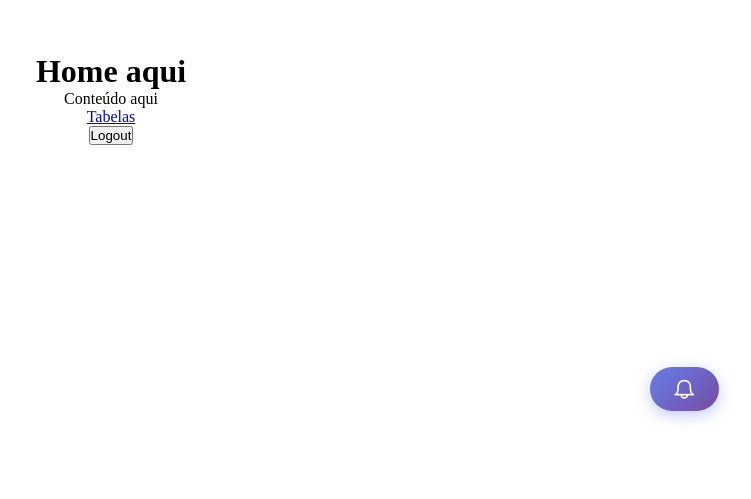
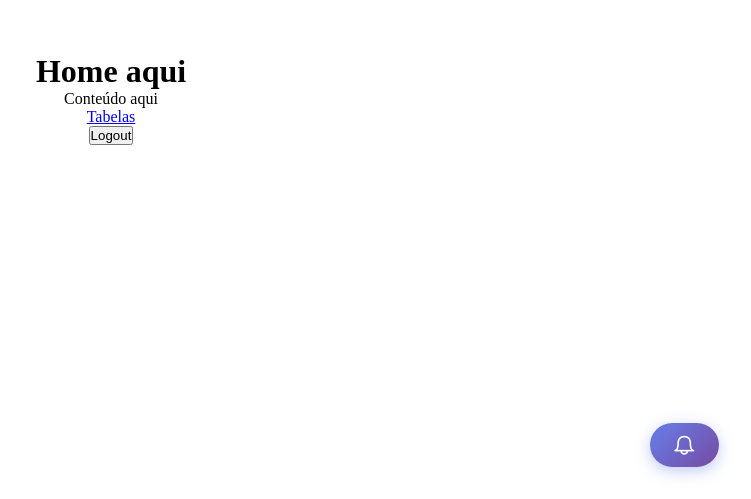
Before and after one commit to AndrewGPFranco/synch-ui, a Vue app: page / in a window 1280 px wide. Shown: the part 301-800 px from the top of the page, without its empty margins (529-1280 px from the left). Built offline with nearby package versions, Linux system fonts and the light colour scheme; no server answers; sample sign-in values are in the browser's storage.

Commit message:
feat: melhorando exibição do ícone de notificações caso esteja na home

```diff
--- a/src/components/Global/ActionsButton.vue
+++ b/src/components/Global/ActionsButton.vue
@@ -1,6 +1,6 @@
 <template>
   <section class="actions">
-    <button class="button-notifications">
+    <button class="button-notifications" :class="{ isHome: isHome }">
       <div class="notification-icon-wrapper">
         <i class="pi pi-bell notification-icon"></i>
         <span class="notification-badge" v-if="hasNotification" :class="{ pulse: hasNotification }">
@@ -37,7 +37,6 @@ const isHome = computed(() => route.name === 'home')
 const amountNotification = computed(() => notificationStore.notifications.length)
 const hasNotification = computed(() => notificationStore.notifications.length > 0)
 
-
 const getNotifications = async () => {
   await notificationStore.getNotificationsUser()
 }
@@ -62,6 +61,10 @@ const goHome = () => {
   align-items: center;
   justify-content: space-between;
   flex-direction: column;
+
+  .isHome {
+    bottom: 2rem !important;
+  }
 
   .button-notifications {
     bottom: 5.5rem;
```
Also changed, not shown: src/components/Notification/ShowNotifications.vue (added, +9 -0 lines).
